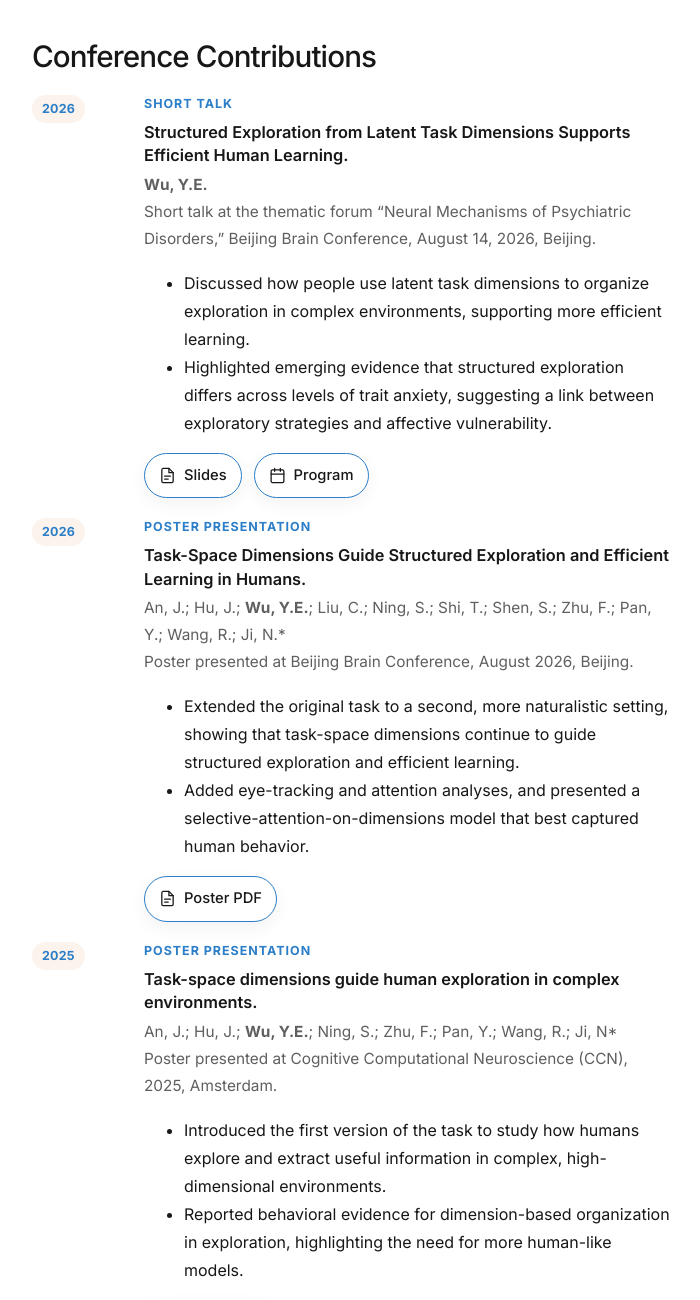
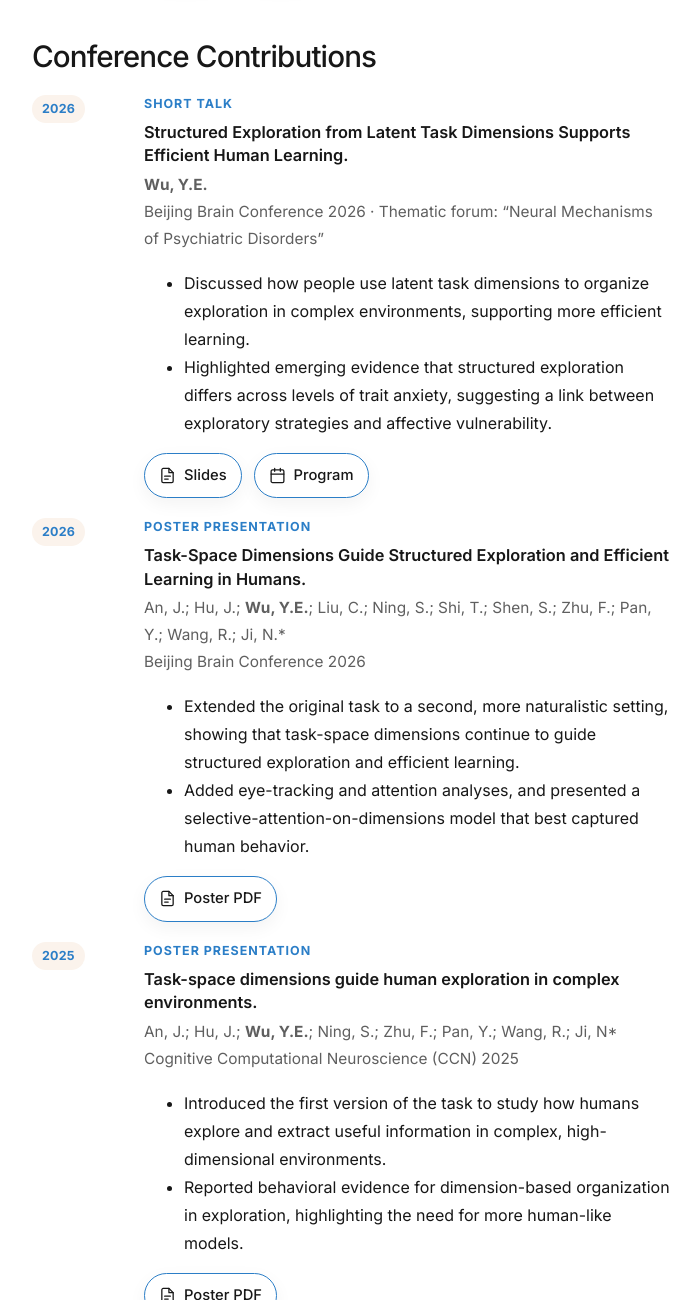
Before and after one commit to Yilin-Elaine-Wu/Yilin-Elaine-Wu.github.io, a plain HTML site: page index.html in a window 1280 px wide. Shown: the part 1832-3132 px from the top of the page, without its empty margins (288-988 px from the left). Drawn offline with Linux system fonts and the light colour scheme.

Commit message:
Shorten conference venue lines

```diff
--- a/index.html
+++ b/index.html
@@ -653,7 +653,7 @@
               <p class="pub-type">Short Talk</p>
               <p class="pub-title">Structured Exploration from Latent Task Dimensions Supports Efficient Human Learning.</p>
               <p class="pub-authors"><b>Wu, Y.E.</b></p>
-              <p class="pub-venue">Short talk at the thematic forum “Neural Mechanisms of Psychiatric Disorders,” Beijing Brain Conference, August 14, 2026, Beijing.</p>
+              <p class="pub-venue">Beijing Brain Conference 2026 · Thematic forum: “Neural Mechanisms of Psychiatric Disorders”</p>
               <ul>
                 <li>Discussed how people use latent task dimensions to organize exploration in complex environments, supporting more efficient learning.</li>
                 <li>Highlighted emerging evidence that structured exploration differs across levels of trait anxiety, suggesting a link between exploratory strategies and affective vulnerability.</li>
@@ -689,7 +689,7 @@
               <p class="pub-type">Poster Presentation</p>
               <p class="pub-title">Task-Space Dimensions Guide Structured Exploration and Efficient Learning in Humans.</p>
               <p class="pub-authors">An, J.; Hu, J.; <b>Wu, Y.E.</b>; Liu, C.; Ning, S.; Shi, T.; Shen, S.; Zhu, F.; Pan, Y.; Wang, R.; Ji, N.*</p>
-              <p class="pub-venue">Poster presented at Beijing Brain Conference, August 2026, Beijing.</p>
+              <p class="pub-venue">Beijing Brain Conference 2026</p>
               <ul>
                 <li>Extended the original task to a second, more naturalistic setting, showing that task-space dimensions continue to guide structured exploration and efficient learning.</li>
                 <li>Added eye-tracking and attention analyses, and presented a selective-attention-on-dimensions model that best captured human behavior.</li>
@@ -716,7 +716,7 @@
               <p class="pub-type">Poster Presentation</p>
               <p class="pub-title">Task-space dimensions guide human exploration in complex environments.</p>
               <p class="pub-authors">An, J.; Hu, J.; <b>Wu, Y.E.</b>; Ning, S.; Zhu, F.; Pan, Y.; Wang, R.; Ji, N*</p>
-              <p class="pub-venue">Poster presented at Cognitive Computational Neuroscience (CCN), 2025, Amsterdam.</p>
+              <p class="pub-venue">Cognitive Computational Neuroscience (CCN) 2025</p>
               <ul>
                 <li>Introduced the first version of the task to study how humans explore and extract useful information in complex, high-dimensional environments.</li>
                 <li>Reported behavioral evidence for dimension-based organization in exploration, highlighting the need for more human-like models.</li>
```
